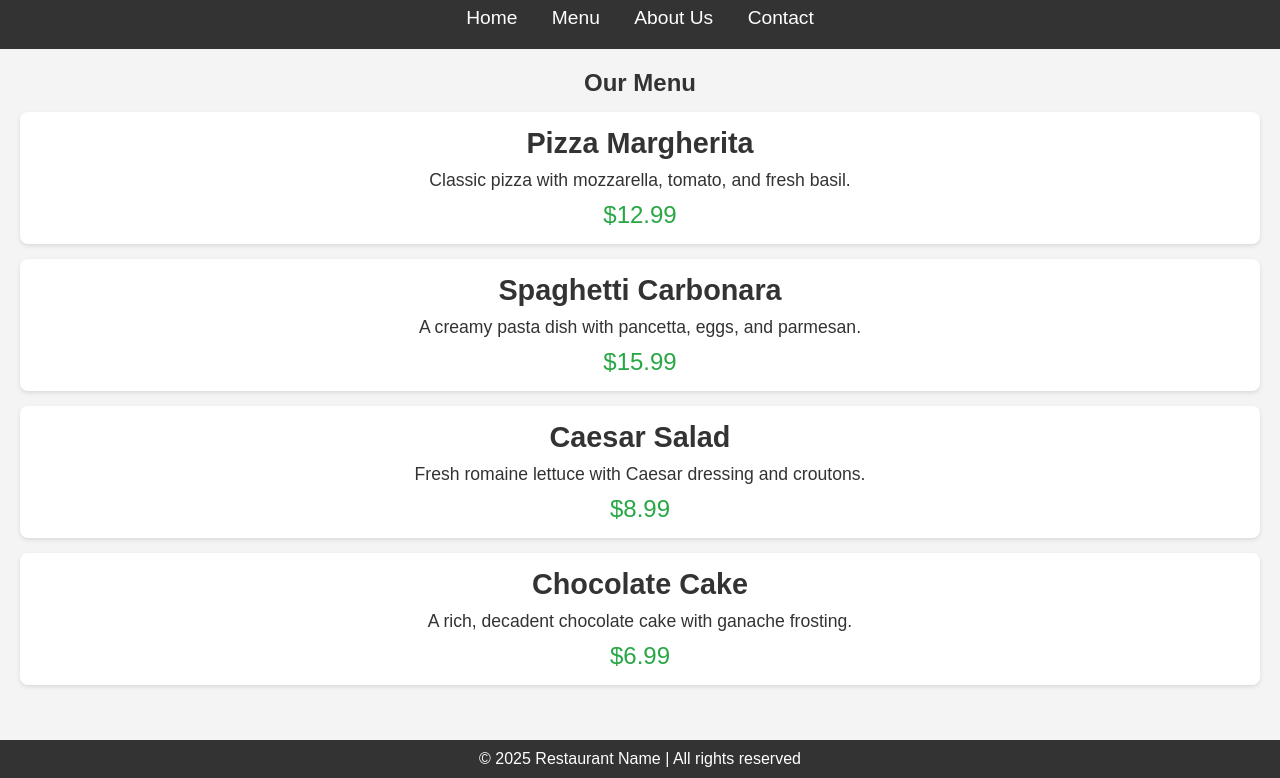
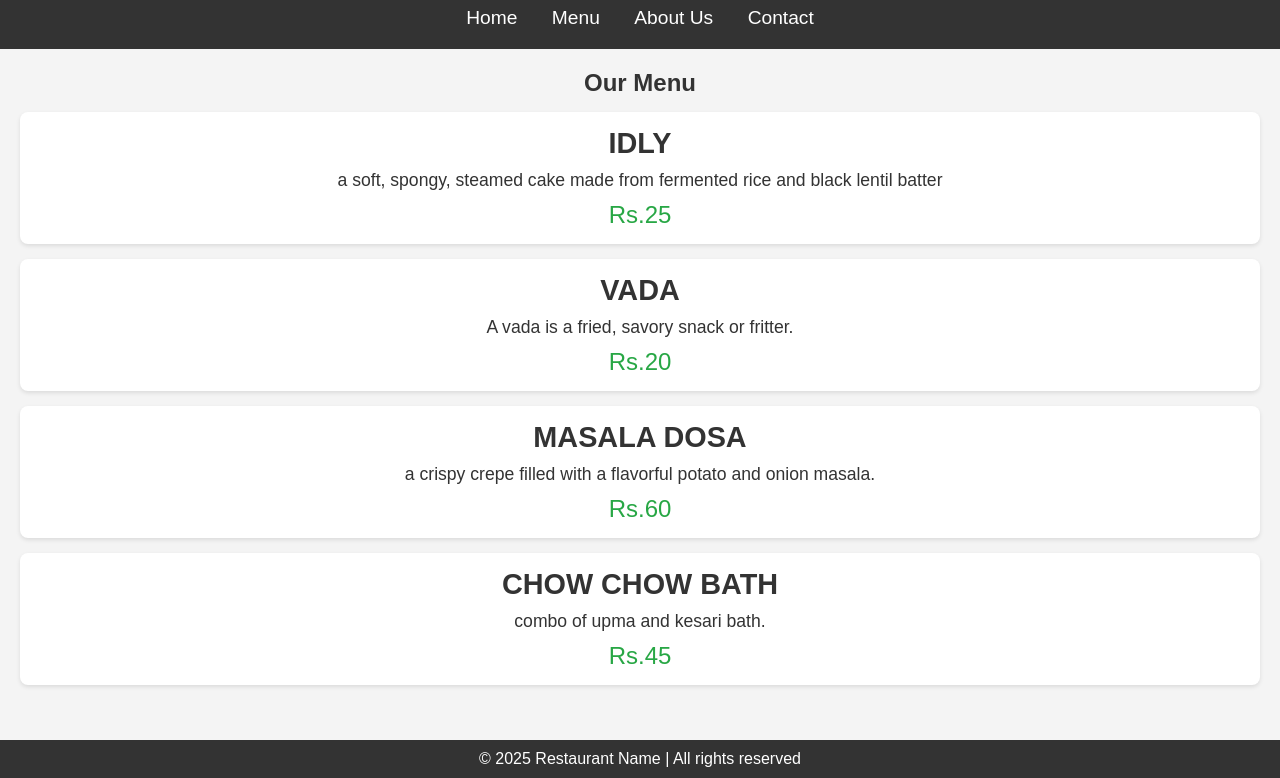
Before and after one commit to deshpandeakash01/restaurant_menu, a plain HTML site: page index.html in a window 1280 px wide. Shown: the part 78-856 px from the top of the page. Drawn offline with Linux system fonts and the light colour scheme.

Commit message:
Update index.html

```diff
--- a/index.html
+++ b/index.html
@@ -24,27 +24,27 @@
         <h2>Our Menu</h2>
 
         <div class="menu-item">
-            <h3>Pizza Margherita</h3>
-            <p>Classic pizza with mozzarella, tomato, and fresh basil.</p>
-            <span>$12.99</span>
+            <h3>IDLY</h3>
+            <p>a soft, spongy, steamed cake made from fermented rice and black lentil batter</p>
+            <span>Rs.25</span>
         </div>
 
         <div class="menu-item">
-            <h3>Spaghetti Carbonara</h3>
-            <p>A creamy pasta dish with pancetta, eggs, and parmesan.</p>
-            <span>$15.99</span>
+            <h3>VADA</h3>
+            <p>A vada is a fried, savory snack or fritter.</p>
+            <span>Rs.20</span>
         </div>
 
         <div class="menu-item">
-            <h3>Caesar Salad</h3>
-            <p>Fresh romaine lettuce with Caesar dressing and croutons.</p>
-            <span>$8.99</span>
+            <h3>MASALA DOSA</h3>
+            <p> a crispy crepe filled with a flavorful potato and onion masala.</p>
+            <span>Rs.60</span>
         </div>
 
         <div class="menu-item">
-            <h3>Chocolate Cake</h3>
-            <p>A rich, decadent chocolate cake with ganache frosting.</p>
-            <span>$6.99</span>
+            <h3>CHOW CHOW BATH</h3>
+            <p>combo of upma and kesari bath.</p>
+            <span>Rs.45</span>
         </div>
     </section>
 
```
